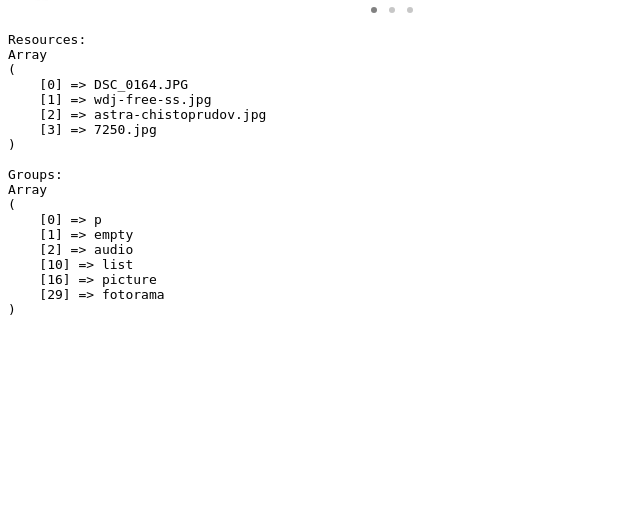
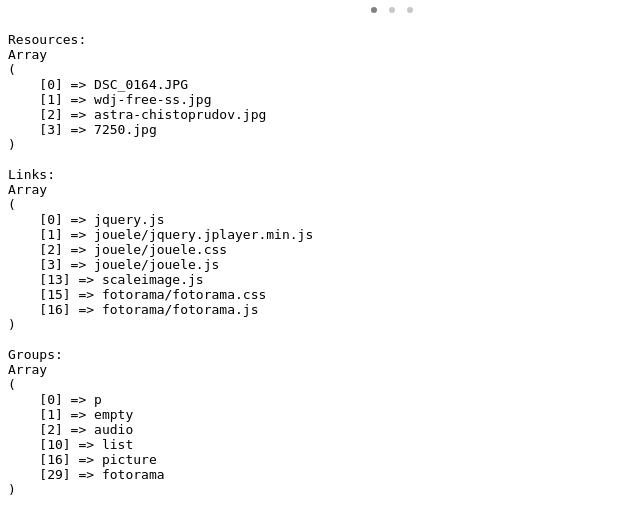
Before and after one commit to ilyabirman/Neasden, a PHP site: page / in a window 1280 px wide. Shown: the part 1591-2116 px from the top of the page, without its empty margins (0-640 px from the left). Before the commit the page ends 1906 px from the top, so only its background shows below. Run offline with PHP 8.4, Linux system fonts and the light colour scheme.

Commit message:
Check from used groups to required links

```diff
--- a/index.php
+++ b/index.php
@@ -2,7 +2,7 @@
 
 /*
 научить # фигачить заголовки не с первого уровня, а с другого
-
+explanation должен быть пустым, если не просили
 если дефисов больше трёх подряд, то не нужно их трогать ни один (-------)
 просто урлы делать ссылками
 в ХТМЛ-коде генерируемых таблиц какие-то мусорные пробелы
@@ -44,9 +44,9 @@ $stopwatch = stopwatch () - $stopwatch;
 <head>
 
 <link rel="stylesheet" href="style.css" />
-<script src="js/jquery.js"></script>
 
 <?
+  /*
   if (in_array ('picture', $n['groups-used'])) {
     echo '<script src="js/scaleimage.js"></script>'. "\n";
   }
@@ -61,18 +61,19 @@ $stopwatch = stopwatch () - $stopwatch;
     echo '<script src="js/jouele/jquery.jplayer.min.js"></script>'. "\n";
     echo '<script src="js/jouele/jouele.js"></script>'. "\n";
   }
+  */
 
-  /*
+  //*
   foreach ($n['links-required'] as $link) {
 
     if (substr ($link, -3) == '.js') {
-      echo '<script src="'. $link .'"></script>'. "\n";
+      echo '<script src="js/'. $link .'"></script>'. "\n";
     }
     if (substr ($link, -4) == '.css') {
-      echo '<link rel="stylesheet" href="'. $link .'" />'. "\n";
+      echo '<link rel="stylesheet" href="js/'. $link .'" />'. "\n";
     }
   }
-  */
+  //*/
 
 ?>
 
@@ -100,6 +101,9 @@ $stopwatch = stopwatch () - $stopwatch;
 Resources:
 <? print_r ($n['resources-detected']); ?>
 
+Links:
+<? print_r ($n['links-required']); ?>
+
 Groups:
 <? print_r ($n['groups-used']); ?>
 
--- a/neasden/config.php
+++ b/neasden/config.php
@@ -2,7 +2,7 @@
 
 $_neasden_config = array (
 
-  '__overload' => 'user/',
+  '__overload' => 'user/neasden/',
 
   '__profiles' => array (
     'simple' => array (
--- a/neasden/extensions/audio.php
+++ b/neasden/extensions/audio.php
@@ -9,6 +9,11 @@ n__define_group ('audio', '(-audio-)');
 
 function n__render_group_audio ($group) {
   global $_neasden_config, $_neasden_extensions;
+
+  n__require_link ('jquery.js');
+  n__require_link ('jouele/jquery.jplayer.min.js');
+  n__require_link ('jouele/jouele.css');
+  n__require_link ('jouele/jouele.js');
 
   $myconf = @$_neasden_extensions['audio']['config'];
 
--- a/neasden/extensions/pictures.php
+++ b/neasden/extensions/pictures.php
@@ -88,6 +88,10 @@ function n__render_group_picture ($group) {
 
       // wrap into a link if needed
       if ($myconf['scaled-img-link-to-original'] and $is_scaled) {
+
+        n__require_link ('jquery.js');
+        n__require_link ('scaleimage.js');
+
         $image_html = (
           '<a href="'. $myconf['src-prefix'] . $filename_original .'" class="'. $cssc_zoomlink .'" width="'. $width_original .'">' ."\n".
           '<div class="'. $cssc_zoomicon .'">'.
@@ -97,6 +101,7 @@ function n__render_group_picture ($group) {
           $image_html .
           '</a>'
         );
+
       }
 
       $result .= $image_html;
--- a/user/extensions/fotorama.php
+++ b/user/neasden/extensions/fotorama.php
@@ -5,6 +5,10 @@ n__define_group ('fotorama', '(-picture-){2,}(-p-)*');
 
 function n__render_group_fotorama ($group) {
   global $_neasden_config, $_neasden_extensions;
+
+  n__require_link ('jquery.js');
+  n__require_link ('fotorama/fotorama.css');
+  n__require_link ('fotorama/fotorama.js');
 
   $myconf = @$_neasden_extensions['pictures']['config'];
 
```
